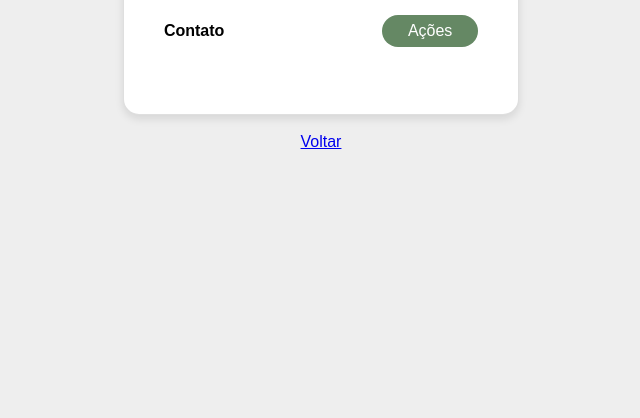
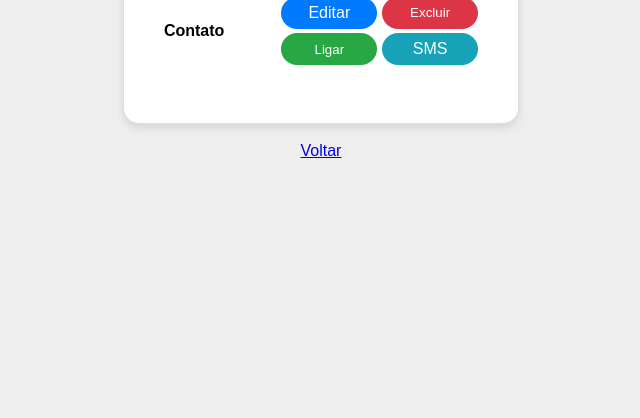
Before and after one commit to carloslpv/ESP32-Cellular-Interface, a plain HTML site: page ESP32_Cellular-Interface/htmlSeparado/visualizar.html in a window 1280 px wide. Shown: the part 382-800 px from the top of the page, without its empty margins (319-959 px from the left). Drawn offline with Linux system fonts and the light colour scheme.

Commit message:
feat: Realizada a implementação dos botões de interação com os telefones cadastrados (HTML)

```diff
--- a/ESP32_Cellular-Interface/htmlSeparado/visualizar.html
+++ b/ESP32_Cellular-Interface/htmlSeparado/visualizar.html
@@ -6,7 +6,6 @@
         <style>
             :root {
               --background-color: #EEEEEE;
-              --button-color: #658864;
             }
 
             body{
@@ -55,10 +54,29 @@
               justify-content: center;
               border-radius: 16px;
               border: none;
+              cursor: pointer;
             }
 
             .btn-primary {
-              background-color: var(--button-color);
+              background-color: #007bff;
+              color:#fff;
+              text-decoration: none;
+            }
+
+            .btn-danger {
+              background-color: #dc3545;
+              color:#fff;
+              text-decoration: none;
+            }
+
+            .btn-call {
+              background-color: #28a745;
+              color:#fff;
+              text-decoration: none;
+            }
+
+            .btn-sms {
+              background-color: #17a2b8;
               color:#fff;
               text-decoration: none;
             }
@@ -67,6 +85,15 @@
               display: flex;
               justify-content: space-between;
               align-items: center;
+              gap: .3rem;
+            }
+
+            .container-flex-column {
+              display: flex;
+              flex-direction: column;
+              justify-content: space-between;
+              align-items: center;
+              gap: .3rem;
             }
 
             .card {
@@ -88,12 +115,21 @@
     </head>
     <body>
         <div class="card">
-            <h1>Visualizar Cadastros</h1>
-            <div class="container-flex">
-              <p><strong>Contato</strong></p>
-              <a class="btn btn-primary" href="/htmlSeparado/acoes.html">Ações</a>
+          <h1>Visualizar Cadastros</h1>
+          <div class="container-flex">
+            <p><strong>Contato</strong></p>
+            <div class="container-flex-column">
+              <div class="container-flex">
+                <a class="btn btn-primary" href="cadastro.html">Editar</a>
+                <button class="btn btn-danger">Excluir</button>
+              </div>
+              <div class="container-flex">
+                <button class="btn btn-call">Ligar</button>
+                <a class="btn btn-sms" href="enviarSms.html">SMS</a>
+              </div>
             </div>
-            <br>
+          </div>
+          <br>
         </div>
         <br>
         <a href='index.html'>Voltar</a>
```
